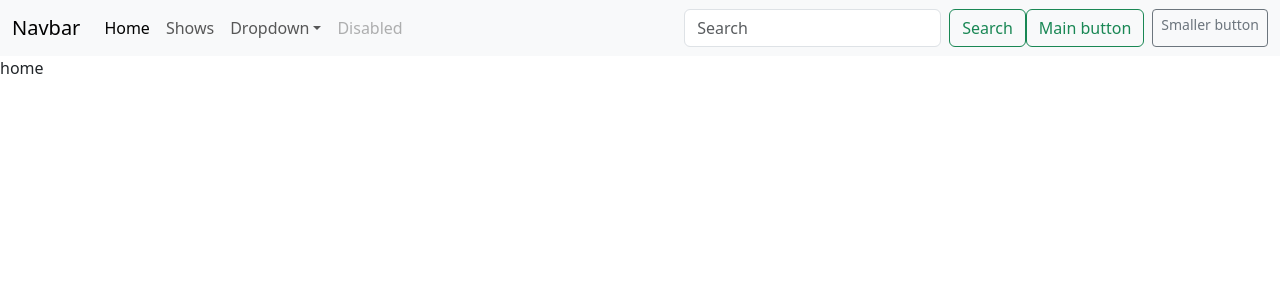
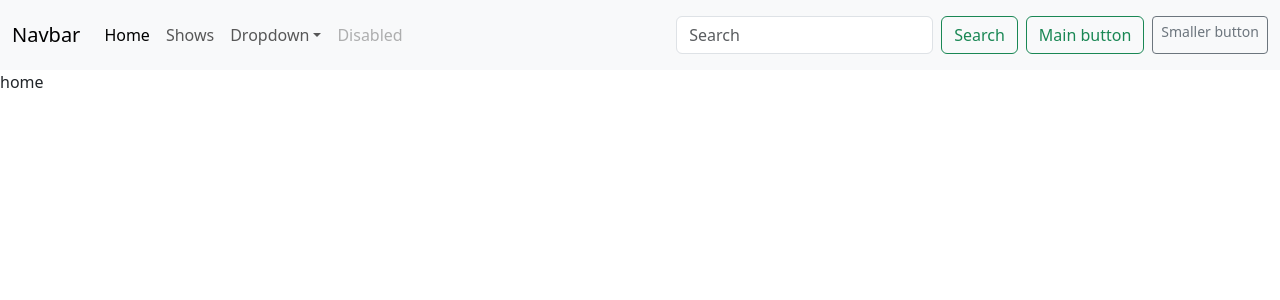
Before and after one commit to MarceloCPadilha/TC-PROGRAMACAO-WEB, a PHP site: page /index.php in a window 1280 px wide. Shown: the top 300 px of the page. Run offline with PHP 8.4, Linux system fonts and the light colour scheme.

Commit message:
hfdgbndfg

```diff
--- a/SMR/componentes/navbar.php
+++ b/SMR/componentes/navbar.php
@@ -1,4 +1,4 @@
-<nav class="navbar navbar-expand-lg bg-body-tertiary">
+<nav class="navbar navbar-expand-lg bg-body-tertiary ">
     <div class="container-fluid">
         <a class="navbar-brand" href="#">Navbar</a>
         <button class="navbar-toggler" type="button" data-bs-toggle="collapse" data-bs-target="#navbarSupportedContent" aria-controls="navbarSupportedContent" aria-expanded="false" aria-label="Toggle navigation">
@@ -25,9 +25,9 @@
                     <a class="nav-link disabled" aria-disabled="true">Disabled</a>
                 </li>
             </ul>
-            <form class="d-flex" role="search">
+            <form class="d-flex m-2" role="search">
                 <input class="form-control me-2" type="search" placeholder="Search" aria-label="Search"/>
-                <button class="btn btn-outline-success" type="submit">Search</button>
+                <button class="btn btn-outline-success"  type="submit">Search</button>
             </form>
             <form class="d-flex">
                 <a class="btn btn-outline-success me-2" type="button">Main button</a>
```
